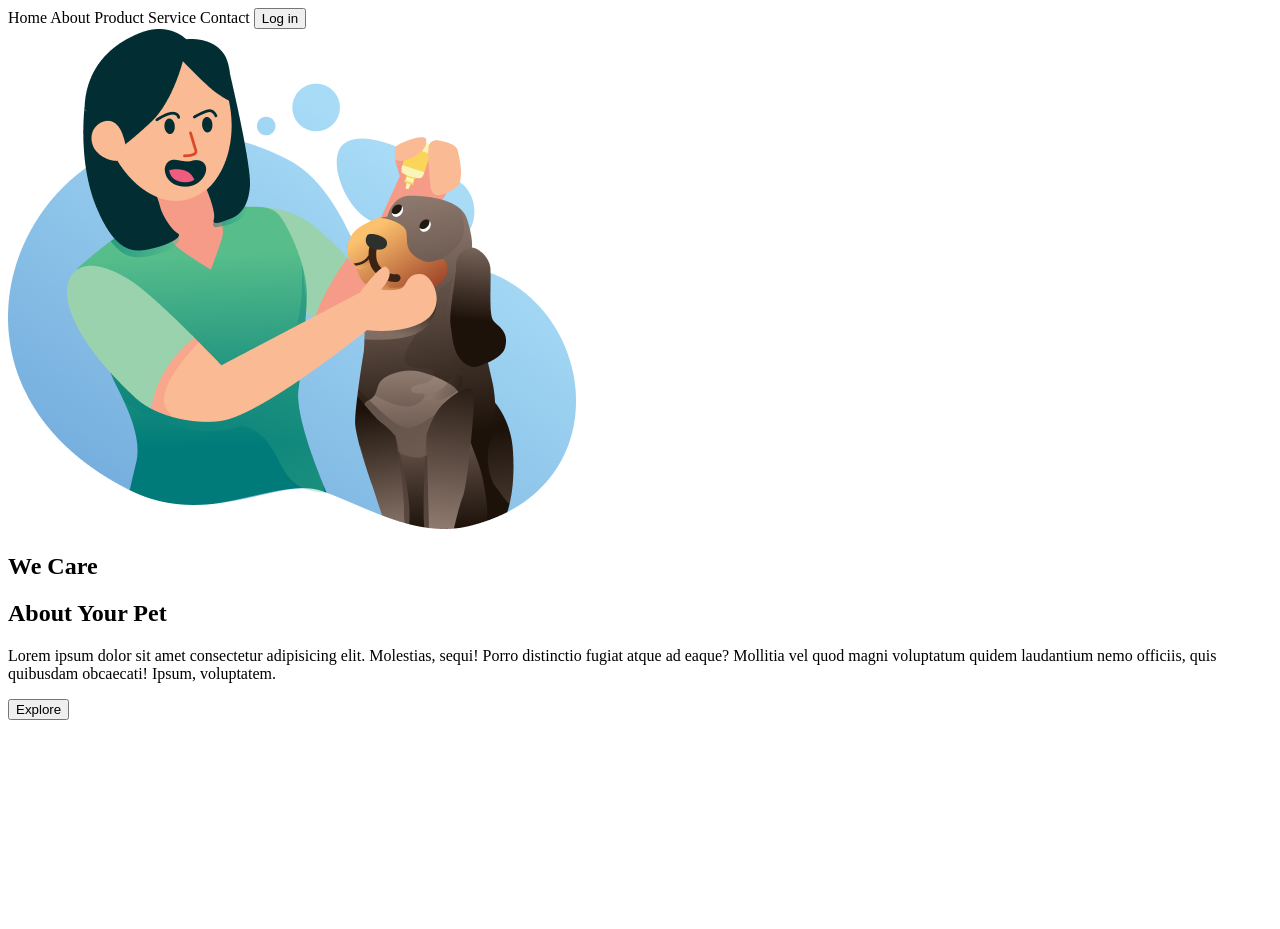
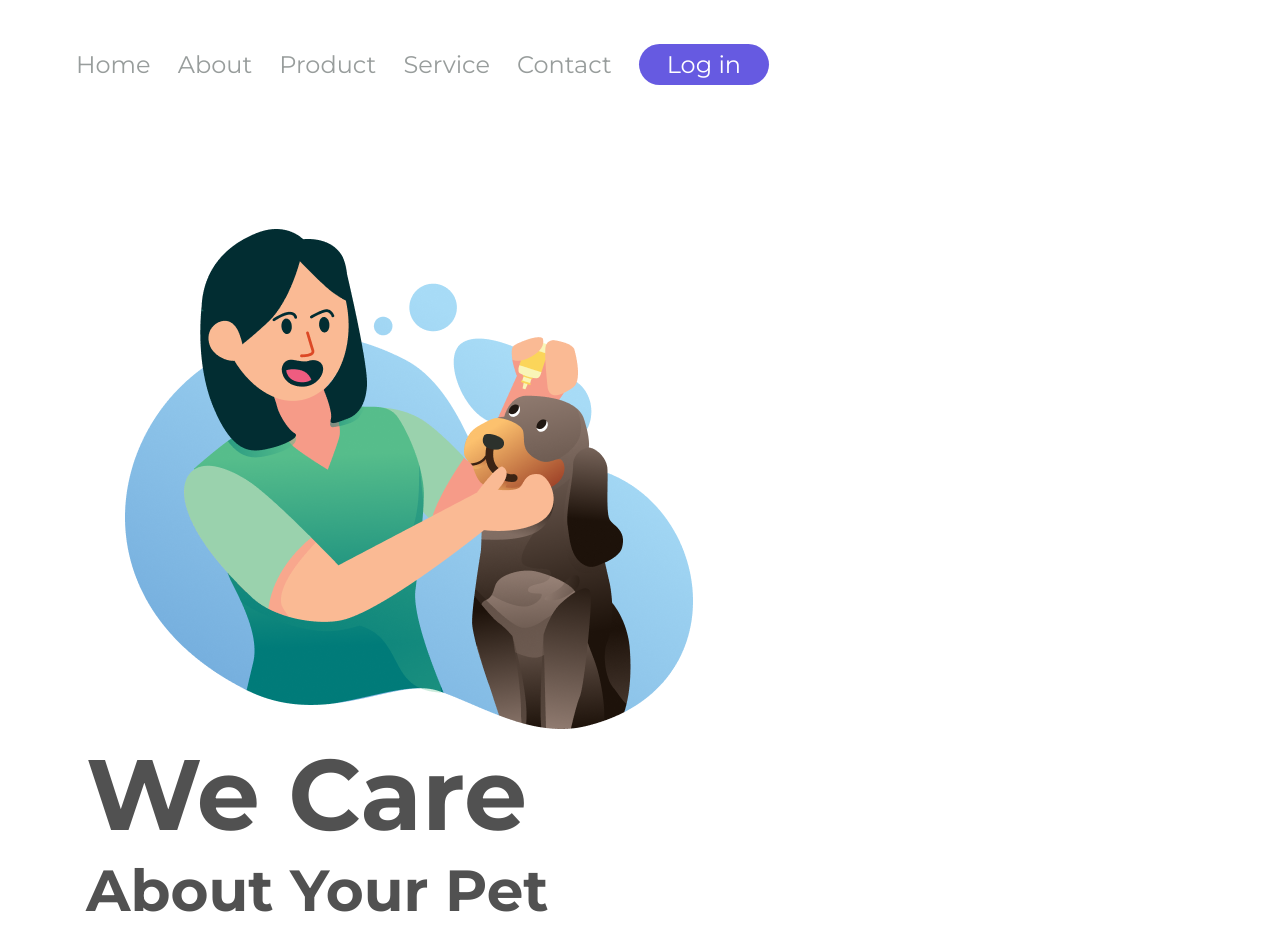
Before and after one commit to CaioMiranda12/WeCare, a plain HTML site: page index.html in a window 1280 px wide. Shown: the top 929 px of the page. Before the commit the page ends 800 px from the top, so only its background shows below. Drawn offline with Linux system fonts and the light colour scheme.

Commit message:
third commit

```diff
--- a/index.html
+++ b/index.html
@@ -5,7 +5,7 @@
     <meta http-equiv="X-UA-Compatible" content="IE=edge">
     <meta name="viewport" content="width=device-width, initial-scale=1.0">
     <title>We Care - Branch Abacate</title>
-    <link rel="stylesheet" href="./ProjetoCSS.css">
+    <link rel="stylesheet" href="./styles.css">
     <link rel="preconnect" href="https://fonts.googleapis.com" class="img-logo"><link rel="preconnect" href="https://fonts.gstatic.com" crossorigin><link href="https://fonts.googleapis.com/css2?family=Montserrat:wght@400;500;600;700;900&family=Roboto:wght@100&display=swap" rel="stylesheet">
 </head>
 <body>
```
